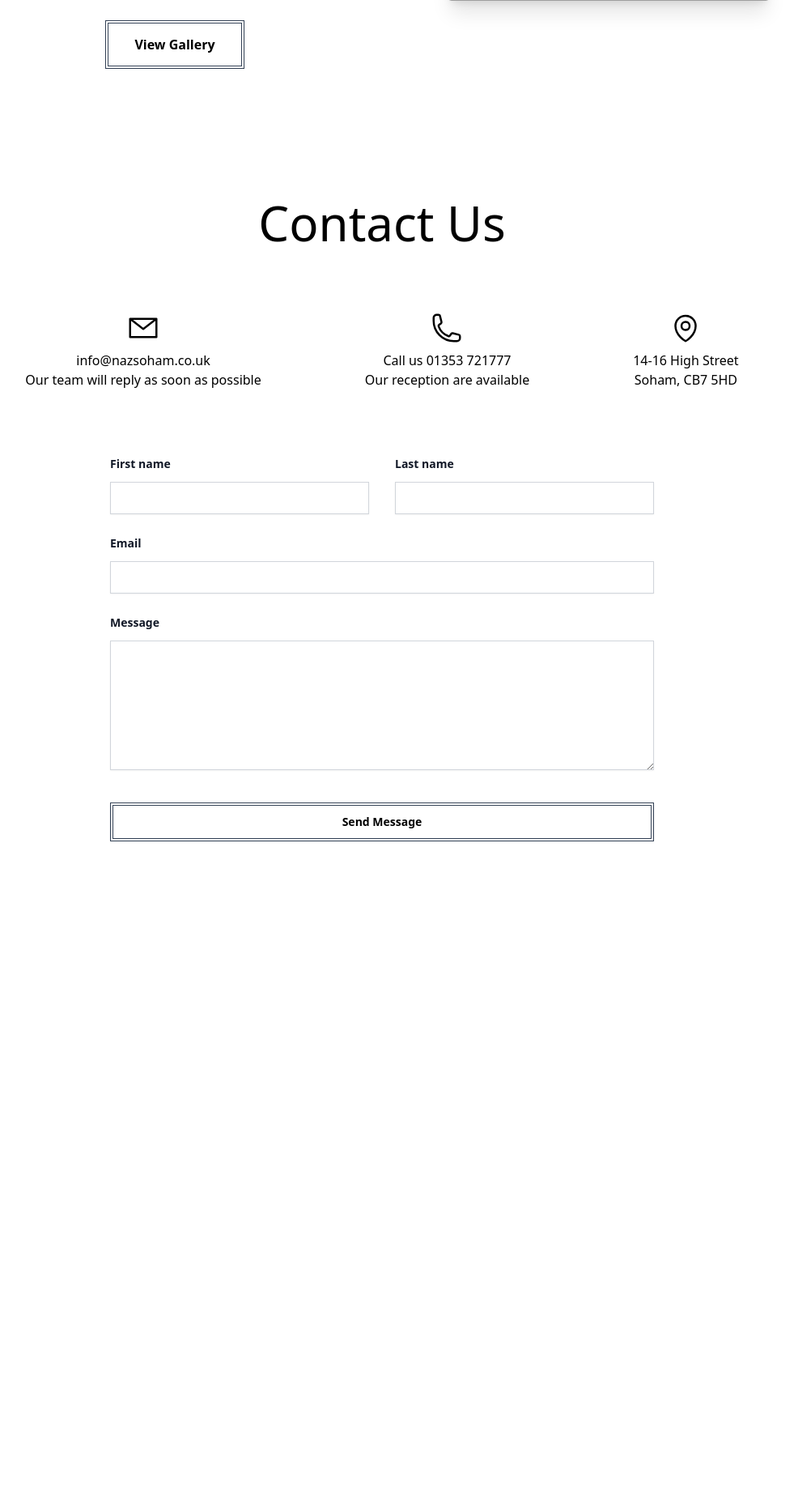
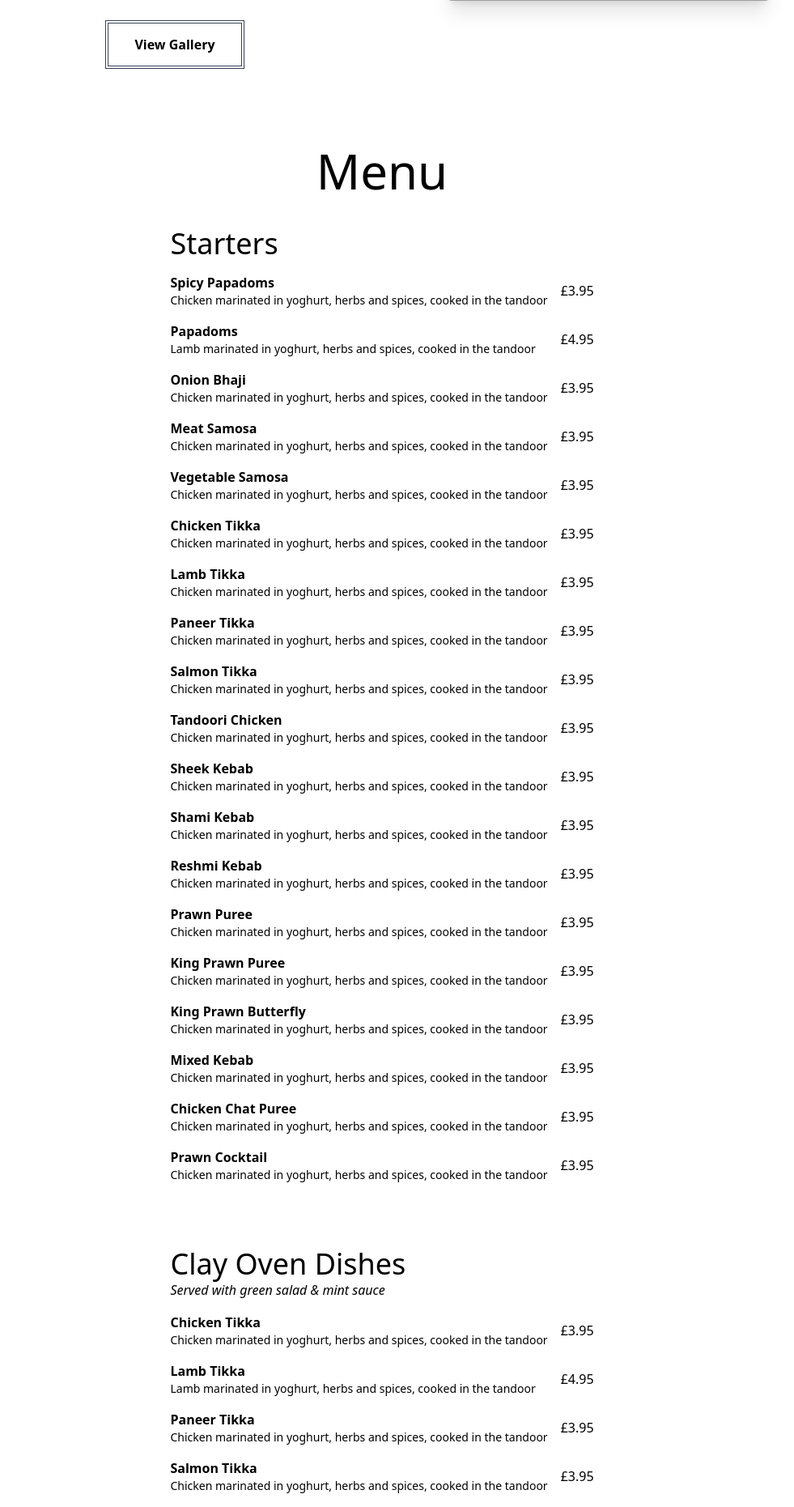
Before and after one commit to sharif2315/RestaurantApp, a Django app: page / in a window 1280 px wide. Shown: the part 2667-4528 px from the top of the page at 81% size, without its empty margins (168-1149 px from the left). Before the commit the page ends 3706 px from the top, so only its background shows below. Run offline with Django 5.2, Linux system fonts and the light colour scheme; some libraries are stand-ins or nearby versions; grey boxes are pictures that could not be loaded.

Commit message:
Menu wip

```diff
--- a/templates/components/about.html
+++ b/templates/components/about.html
@@ -12,7 +12,7 @@
             slowly cooked in sauces, which are expertly seasoned according to the type of dish.
         </p>
 
-        <a href="#" class="border-double border-4 border-slate-700 px-8 py-3.5 text-md font-semibold shadow-sm">
+        <a href="#" class="border-double border-4 border-slate-700 px-8 py-3.5 text-md font-semibold shadow-sm hover:scale-110 ease-in-out duration-300 transform">
             Book a Table
         </a>
     </div>
@@ -34,7 +34,7 @@
                 highlighting distinctly Indian flavours.
             </p>
 
-            <a href="#" class="border-double border-4 border-slate-700 px-8 py-3.5 text-md font-semibold shadow-sm">
+            <a href="#" class="border-double border-4 border-slate-700 px-8 py-3.5 text-md font-semibold shadow-sm hover:scale-110 ease-in-out duration-300 transform">
                 View Menus
             </a>
         </div>
@@ -58,7 +58,7 @@
                 highlighting distinctly Indian flavours.
             </p>
 
-            <a href="#" class="border-double border-4 border-slate-700 px-8 py-3.5 text-md font-semibold shadow-sm">
+            <a href="#" class="border-double border-4 border-slate-700 px-8 py-3.5 text-md font-semibold shadow-sm hover:scale-110 ease-in-out duration-300 transform">
                 View Gallery
             </a>
         </div>
--- a/templates/components/contact.html
+++ b/templates/components/contact.html
@@ -27,7 +27,8 @@
       <div class="flex flex-col items-center justify-center">
         <a class="hover:cursor-pointer" href="#">
 
-          <svg class="w-10 h-10 hover:scale-110 transform duration-300 ease-in-out" xmlns="http://www.w3.org/2000/svg" data-name="Layer 2" viewBox="0 0 32 32" id="email">
+          <svg class="w-12 h-12 hover:scale-110 transform duration-300 ease-in-out" xmlns="http://www.w3.org/2000/svg"
+            data-name="Layer 2" viewBox="0 0 32 32" id="email">
             <path
               d="M29.94 6.68a1 1 0 0 0-.09-.18.94.94 0 0 0-.05-.11 1.6 1.6 0 0 0-.31-.24l-.17-.06H2.94a1 1 0 0 0-.21 0l-.17.06a1 1 0 0 0-.15.1 1 1 0 0 0-.15.13.93.93 0 0 0-.05.11.79.79 0 0 0-.21.39A.93.93 0 0 0 2 7v18a1 1 0 0 0 1 1h26a1 1 0 0 0 1-1V7a.93.93 0 0 0 0-.12 1 1 0 0 0-.06-.2ZM26.06 8 16 15.74 5.94 8ZM28 24H4V9l11.39 8.76a1 1 0 0 0 1.22 0L28 9Z">
             </path>
@@ -59,7 +60,7 @@
           </svg>
         </a>
         <p class="mt-2">14-16 High Street</p>
-        <p>Soham, CB7 5HD</p>
+        <p>Soham, Ely, CB7 5HD</p>
       </div>
 
     </div>
@@ -98,7 +99,7 @@
         <label for="message" class="block text-sm font-semibold leading-6 text-gray-900">Message</label>
         <div class="mt-2.5">
           <textarea name="message" id="message" rows="6"
-            class="block w-full border-1 px-3.5 py-2 text-gray-400 shadow-sm ring-1 ring-inset ring-gray-300 placeholder:text-gray-400 focus:ring-2 focus:ring-inset sm:text-sm sm:leading-6"></textarea>
+          class="block w-full border-1 px-3.5 py-2 text-gray-400 shadow-sm ring-1 ring-inset ring-gray-300 placeholder:text-gray-400 focus:ring-2 focus:ring-inset sm:text-sm sm:leading-6"></textarea>
         </div>
       </div>
 
--- a/templates/components/hero.html
+++ b/templates/components/hero.html
@@ -24,12 +24,12 @@
 
                     <div class="mt-10 flex items-center justify-center gap-x-6">
                         <a href="#"
-                            class="border-double border-4 border-white px-8 py-3.5 text-md font-semibold shadow-sm">
+                            class="border-double border-4 border-white px-8 py-3.5 text-md font-semibold shadow-sm hover:scale-110 ease-in-out duration-300 transform">
                             Book a Table
                         </a>
 
                         <a href="#"
-                            class="border-double border-4 border-white px-8 py-3.5 text-md font-semibold leading-6">
+                            class="border-double border-4 border-white px-8 py-3.5 text-md font-semibold leading-6 hover:scale-110 ease-in-out duration-300 transform">
                             View Menus
                         </a>
                     </div>
--- a/templates/components/menu.html
+++ b/templates/components/menu.html
@@ -0,0 +1,359 @@
+<div class="my-24 flex flex-col justify-center items-center">
+
+    <h1 class="text-6xl">Menu</h1>
+
+    <!-- TODO: Use Accordion on Menu Sections only for small screen -->
+    <!-- Menu Sections to have optional descriptions such as Clay Oven Dishes section -->
+
+    <!-- Starters -->
+    <div class="flex flex-col p-10">
+        <h2 class="text-4xl">Starters</h2>
+
+        <!-- Starters Menu Items -->
+        <div class="flex flex-col gap-4 mt-4">
+            <div class="flex gap-4 items-center justify-between">
+                <div>
+                    <h3 class="font-semibold">Spicy Papadoms</h3>
+                    <p class="text-sm">Chicken marinated in yoghurt, herbs and spices, cooked in the tandoor</p>
+                </div>
+                <p>£3.95</p>
+            </div>
+
+            <div class="flex gap-4 items-center justify-between">
+                <div>
+                    <h3 class="font-semibold">Papadoms</h3>
+                    <p class="text-sm">Lamb marinated in yoghurt, herbs and spices, cooked in the tandoor</p>
+                </div>
+                <p>£4.95</p>
+            </div>
+
+            <div class="flex gap-4 items-center justify-between">
+                <div>
+                    <h3 class="font-semibold">Onion Bhaji</h3>
+                    <p class="text-sm">Chicken marinated in yoghurt, herbs and spices, cooked in the tandoor</p>
+                </div>
+                <p>£3.95</p>
+            </div>
+
+            <div class="flex gap-4 items-center justify-between">
+                <div>
+                    <h3 class="font-semibold">Meat Samosa</h3>
+                    <p class="text-sm">Chicken marinated in yoghurt, herbs and spices, cooked in the tandoor</p>
+                </div>
+                <p>£3.95</p>
+            </div>
+
+            <div class="flex gap-4 items-center justify-between">
+                <div>
+                    <h3 class="font-semibold">Vegetable Samosa</h3>
+                    <p class="text-sm">Chicken marinated in yoghurt, herbs and spices, cooked in the tandoor</p>
+                </div>
+                <p>£3.95</p>
+            </div>
+            <div class="flex gap-4 items-center justify-between">
+                <div>
+                    <h3 class="font-semibold">Chicken Tikka</h3>
+                    <p class="text-sm">Chicken marinated in yoghurt, herbs and spices, cooked in the tandoor</p>
+                </div>
+                <p>£3.95</p>
+            </div>
+            <div class="flex gap-4 items-center justify-between">
+                <div>
+                    <h3 class="font-semibold">Lamb Tikka</h3>
+                    <p class="text-sm">Chicken marinated in yoghurt, herbs and spices, cooked in the tandoor</p>
+                </div>
+                <p>£3.95</p>
+            </div>
+            <div class="flex gap-4 items-center justify-between">
+                <div>
+                    <h3 class="font-semibold">Paneer Tikka</h3>
+                    <p class="text-sm">Chicken marinated in yoghurt, herbs and spices, cooked in the tandoor</p>
+                </div>
+                <p>£3.95</p>
+            </div>
+            <div class="flex gap-4 items-center justify-between">
+                <div>
+                    <h3 class="font-semibold">Salmon Tikka</h3>
+                    <p class="text-sm">Chicken marinated in yoghurt, herbs and spices, cooked in the tandoor</p>
+                </div>
+                <p>£3.95</p>
+            </div>
+            <div class="flex gap-4 items-center justify-between">
+                <div>
+                    <h3 class="font-semibold">Tandoori Chicken</h3>
+                    <p class="text-sm">Chicken marinated in yoghurt, herbs and spices, cooked in the tandoor</p>
+                </div>
+                <p>£3.95</p>
+            </div>
+            <div class="flex gap-4 items-center justify-between">
+                <div>
+                    <h3 class="font-semibold">Sheek Kebab</h3>
+                    <p class="text-sm">Chicken marinated in yoghurt, herbs and spices, cooked in the tandoor</p>
+                </div>
+                <p>£3.95</p>
+            </div>
+            <div class="flex gap-4 items-center justify-between">
+                <div>
+                    <h3 class="font-semibold">Shami Kebab</h3>
+                    <p class="text-sm">Chicken marinated in yoghurt, herbs and spices, cooked in the tandoor</p>
+                </div>
+                <p>£3.95</p>
+            </div>
+            <div class="flex gap-4 items-center justify-between">
+                <div>
+                    <h3 class="font-semibold">Reshmi Kebab</h3>
+                    <p class="text-sm">Chicken marinated in yoghurt, herbs and spices, cooked in the tandoor</p>
+                </div>
+                <p>£3.95</p>
+            </div>
+            <div class="flex gap-4 items-center justify-between">
+                <div>
+                    <h3 class="font-semibold">Prawn Puree</h3>
+                    <p class="text-sm">Chicken marinated in yoghurt, herbs and spices, cooked in the tandoor</p>
+                </div>
+                <p>£3.95</p>
+            </div>
+            <div class="flex gap-4 items-center justify-between">
+                <div>
+                    <h3 class="font-semibold">King Prawn Puree</h3>
+                    <p class="text-sm">Chicken marinated in yoghurt, herbs and spices, cooked in the tandoor</p>
+                </div>
+                <p>£3.95</p>
+            </div>
+            <div class="flex gap-4 items-center justify-between">
+                <div>
+                    <h3 class="font-semibold">King Prawn Butterfly</h3>
+                    <p class="text-sm">Chicken marinated in yoghurt, herbs and spices, cooked in the tandoor</p>
+                </div>
+                <p>£3.95</p>
+            </div>
+            <div class="flex gap-4 items-center justify-between">
+                <div>
+                    <h3 class="font-semibold">Mixed Kebab</h3>
+                    <p class="text-sm">Chicken marinated in yoghurt, herbs and spices, cooked in the tandoor</p>
+                </div>
+                <p>£3.95</p>
+            </div>
+            <div class="flex gap-4 items-center justify-between">
+                <div>
+                    <h3 class="font-semibold">Chicken Chat Puree</h3>
+                    <p class="text-sm">Chicken marinated in yoghurt, herbs and spices, cooked in the tandoor</p>
+                </div>
+                <p>£3.95</p>
+            </div>
+            <div class="flex gap-4 items-center justify-between">
+                <div>
+                    <h3 class="font-semibold">Prawn Cocktail</h3>
+                    <p class="text-sm">Chicken marinated in yoghurt, herbs and spices, cooked in the tandoor</p>
+                </div>
+                <p>£3.95</p>
+            </div>
+        </div>
+    </div>
+
+    <!-- Clay Oven Dishes -->
+    <div class="flex flex-col p-10">
+        <h2 class="text-4xl">Clay Oven Dishes</h2>
+        <p class="italic">Served with green salad & mint sauce</p>
+
+        <!-- Clay Oven Dishes Menu Items -->
+        <div class="flex flex-col gap-4 mt-4">
+            <div class="flex gap-4 items-center justify-between">
+                <div>
+                    <h3 class="font-semibold">Chicken Tikka</h3>
+                    <p class="text-sm">Chicken marinated in yoghurt, herbs and spices, cooked in the tandoor</p>
+                </div>
+                <p>£3.95</p>
+            </div>
+
+            <div class="flex gap-4 items-center justify-between">
+                <div>
+                    <h3 class="font-semibold">Lamb Tikka</h3>
+                    <p class="text-sm">Lamb marinated in yoghurt, herbs and spices, cooked in the tandoor</p>
+                </div>
+                <p>£4.95</p>
+            </div>
+
+            <div class="flex gap-4 items-center justify-between">
+                <div>
+                    <h3 class="font-semibold">Paneer Tikka</h3>
+                    <p class="text-sm">Chicken marinated in yoghurt, herbs and spices, cooked in the tandoor</p>
+                </div>
+                <p>£3.95</p>
+            </div>
+
+            <div class="flex gap-4 items-center justify-between">
+                <div>
+                    <h3 class="font-semibold">Salmon Tikka</h3>
+                    <p class="text-sm">Chicken marinated in yoghurt, herbs and spices, cooked in the tandoor</p>
+                </div>
+                <p>£3.95</p>
+            </div>
+
+            <div class="flex gap-4 items-center justify-between">
+                <div>
+                    <h3 class="font-semibold">Tandoori Chicken (half)</h3>
+                    <p class="text-sm">Chicken marinated in yoghurt, herbs and spices, cooked in the tandoor</p>
+                </div>
+                <p>£3.95</p>
+            </div>
+            <div class="flex gap-4 items-center justify-between">
+                <div>
+                    <h3 class="font-semibold">Tandoori Chicken (full)</h3>
+                    <p class="text-sm">Chicken marinated in yoghurt, herbs and spices, cooked in the tandoor</p>
+                </div>
+                <p>£3.95</p>
+            </div>
+            <div class="flex gap-4 items-center justify-between">
+                <div>
+                    <h3 class="font-semibold">Tandoori Mixed Grill</h3>
+                    <p class="text-sm">Chicken marinated in yoghurt, herbs and spices, cooked in the tandoor</p>
+                </div>
+                <p>£3.95</p>
+            </div>
+            <div class="flex gap-4 items-center justify-between">
+                <div>
+                    <h3 class="font-semibold">Chicken or Lamb Shashlik</h3>
+                    <p class="text-sm">Chicken marinated in yoghurt, herbs and spices, cooked in the tandoor</p>
+                </div>
+                <p>£3.95</p>
+            </div>
+            <div class="flex gap-4 items-center justify-between">
+                <div>
+                    <h3 class="font-semibold">Salmon Shashlik</h3>
+                    <p class="text-sm">Chicken marinated in yoghurt, herbs and spices, cooked in the tandoor</p>
+                </div>
+                <p>£3.95</p>
+            </div>
+            <div class="flex gap-4 items-center justify-between">
+                <div>
+                    <h3 class="font-semibold">Paneer Shashlik</h3>
+                    <p class="text-sm">Chicken marinated in yoghurt, herbs and spices, cooked in the tandoor</p>
+                </div>
+                <p>£3.95</p>
+            </div>
+            <div class="flex gap-4 items-center justify-between">
+                <div>
+                    <h3 class="font-semibold">Tandoori King Prawn</h3>
+                    <p class="text-sm">Chicken marinated in yoghurt, herbs and spices, cooked in the tandoor</p>
+                </div>
+                <p>£3.95</p>
+            </div>
+            <div class="flex gap-4 items-center justify-between">
+                <div>
+                    <h3 class="font-semibold">Tandoori King Prawn Shashlik</h3>
+                    <p class="text-sm">Chicken marinated in yoghurt, herbs and spices, cooked in the tandoor</p>
+                </div>
+                <p>£3.95</p>
+            </div>
+
+        </div>
+    </div>
+
+    <!-- House Specials -->
+    <div class="flex flex-col p-10">
+        <h2 class="text-4xl">House Specials</h2>
+
+        <!-- House Specials Menu Items -->
+        <div class="flex flex-col gap-4 mt-4">
+
+            <div class="flex gap-4 items-center justify-between">
+                <div>
+                    <h3 class="font-semibold">Tandoori Mix Korahi</h3>
+                    <p class="text-sm">Chicken marinated in yoghurt, herbs and spices, cooked in the tandoor</p>
+                </div>
+                <p>£3.95</p>
+            </div>
+
+            <div class="flex gap-4 items-center justify-between">
+                <div>
+                    <h3 class="font-semibold">Garlic Chengri</h3>
+                    <p class="text-sm">Lamb marinated in yoghurt, herbs and spices, cooked in the tandoor</p>
+                </div>
+                <p>£4.95</p>
+            </div>
+
+            <div class="flex gap-4 items-center justify-between">
+                <div>
+                    <h3 class="font-semibold">Murgh Massala</h3>
+                    <p class="text-sm">Chicken marinated in yoghurt, herbs and spices, cooked in the tandoor</p>
+                </div>
+                <p>£3.95</p>
+            </div>
+
+            <div class="flex gap-4 items-center justify-between">
+                <div>
+                    <h3 class="font-semibold">Sobzi Mix</h3>
+                    <p class="text-sm">Chicken marinated in yoghurt, herbs and spices, cooked in the tandoor</p>
+                </div>
+                <p>£3.95</p>
+            </div>
+
+            <div class="flex gap-4 items-center justify-between">
+                <div>
+                    <h3 class="font-semibold">Tandoori Mix Massala</h3>
+                    <p class="text-sm">Chicken marinated in yoghurt, herbs and spices, cooked in the tandoor</p>
+                </div>
+                <p>£3.95</p>
+            </div>
+
+            <div class="flex gap-4 items-center justify-between">
+                <div>
+                    <h3 class="font-semibold">Zinga Balti</h3>
+                    <p class="text-sm">Chicken marinated in yoghurt, herbs and spices, cooked in the tandoor</p>
+                </div>
+                <p>£3.95</p>
+            </div>
+
+            <div class="flex gap-4 items-center justify-between">
+                <div>
+                    <h3 class="font-semibold">Korahi Chicken Dansak</h3>
+                    <p class="text-sm">Chicken marinated in yoghurt, herbs and spices, cooked in the tandoor</p>
+                </div>
+                <p>£3.95</p>
+            </div>
+
+            <div class="flex gap-4 items-center justify-between">
+                <div>
+                    <h3 class="font-semibold">Lamb Xacuti</h3>
+                    <p class="text-sm">Lamb marinated in yoghurt, herbs and spices, cooked in the tandoor</p>
+                </div>
+                <p>£4.95</p>
+            </div>
+
+            <div class="flex gap-4 items-center justify-between">
+                <div>
+                    <h3 class="font-semibold">Badami Chicken Tikka</h3>
+                    <p class="text-sm">Chicken marinated in yoghurt, herbs and spices, cooked in the tandoor</p>
+                </div>
+                <p>£3.95</p>
+            </div>
+
+            <div class="flex gap-4 items-center justify-between">
+                <div>
+                    <h3 class="font-semibold">Kanakati Chicken Tikka</h3>
+                    <p class="text-sm">Chicken marinated in yoghurt, herbs and spices, cooked in the tandoor</p>
+                </div>
+                <p>£3.95</p>
+            </div>
+
+            <div class="flex gap-4 items-center justify-between">
+                <div>
+                    <h3 class="font-semibold">Naga Chicken Tikka</h3>
+                    <p class="text-sm">Chicken marinated in yoghurt, herbs and spices, cooked in the tandoor</p>
+                </div>
+                <p>£3.95</p>
+            </div>
+
+            <div class="flex gap-4 items-center justify-between">
+                <div>
+                    <h3 class="font-semibold">Rezala Chicken/ Lamb Tikka</h3>
+                    <p class="text-sm">Chicken marinated in yoghurt, herbs and spices, cooked in the tandoor</p>
+                </div>
+                <p>£3.95</p>
+            </div>
+
+        </div>
+    </div>
+
+</div>
--- a/templates/home.html
+++ b/templates/home.html
@@ -5,6 +5,7 @@
 
 {% include 'components/hero.html' %}
 {% include 'components/about.html' %}
+{% include 'components/menu.html' %}
 {% include 'components/contact.html' %}
 
 {% endblock content %}
```
